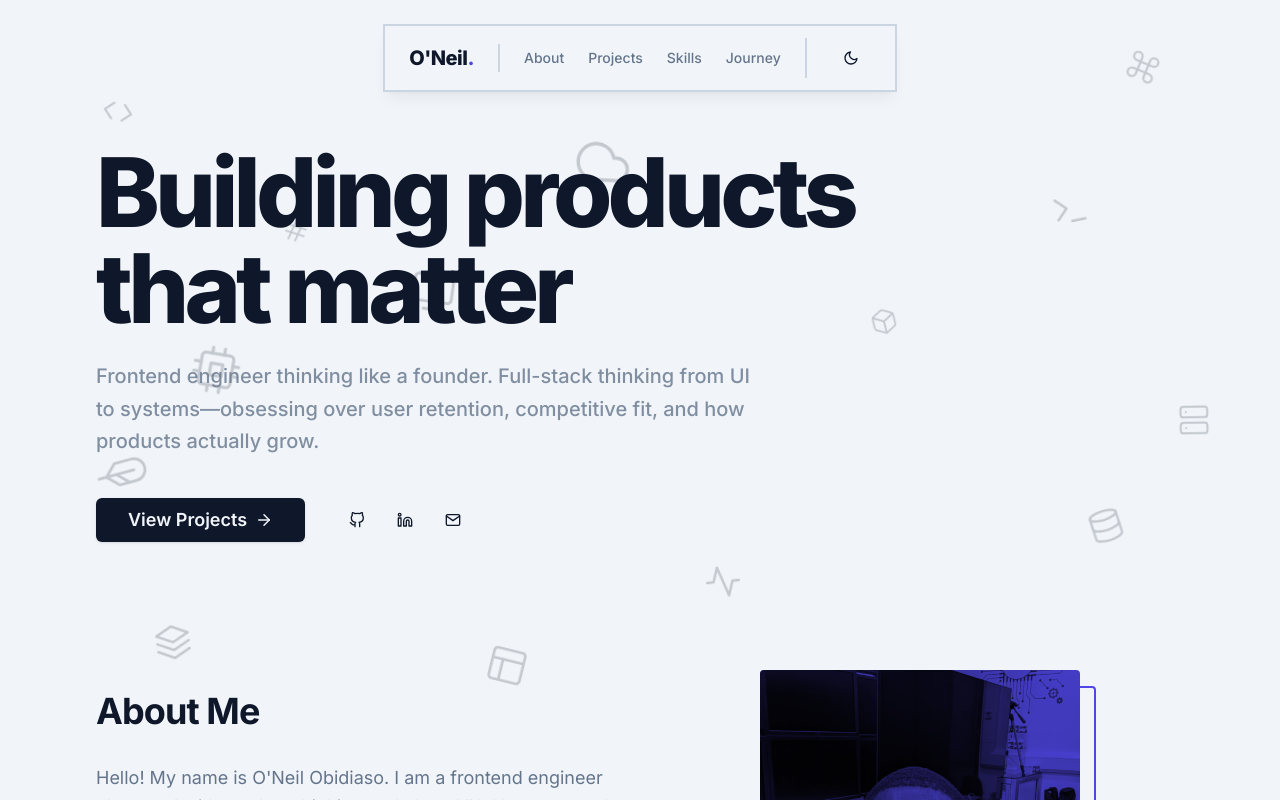
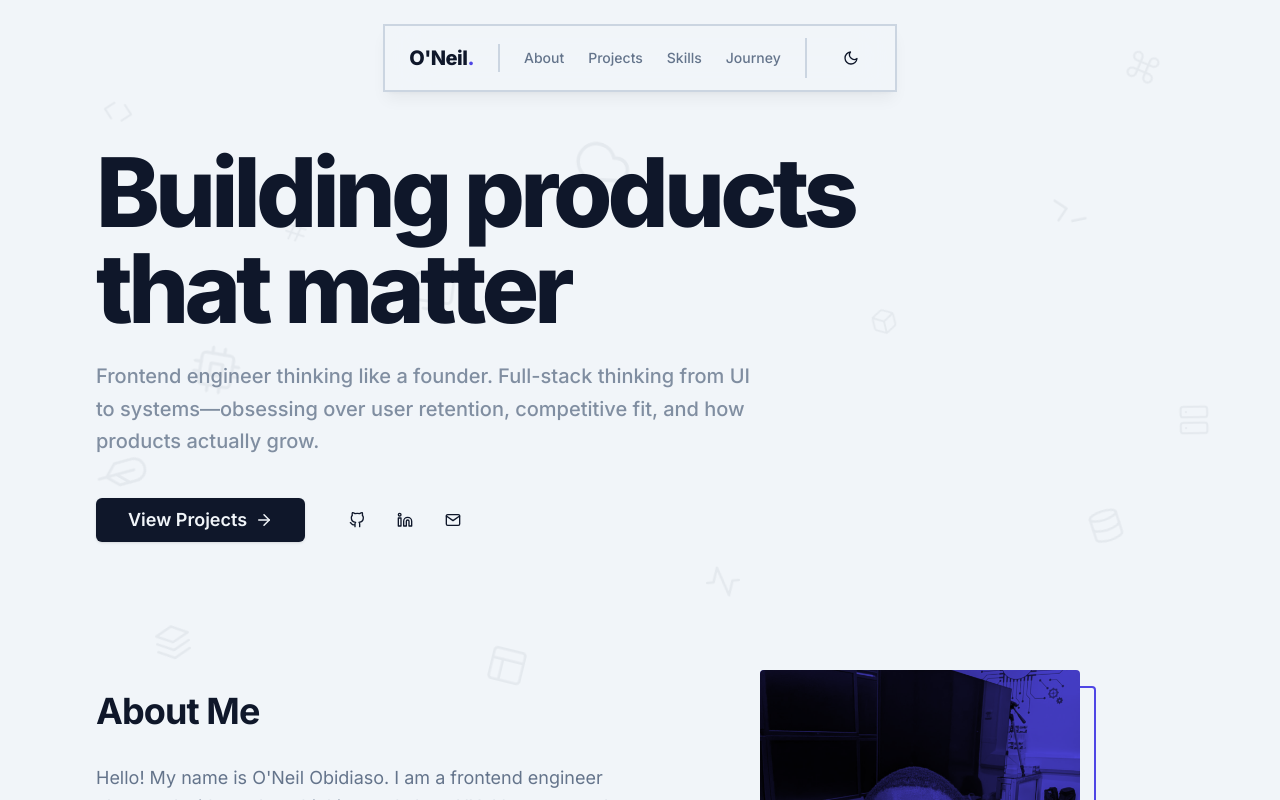
Before and after one commit to oneilh/oneil_obidiaso_portfolio, a Next.js app: page / in a window 1280 px wide. Shown: the top 800 px of the page. Built offline with nearby package versions, Linux system fonts and the light colour scheme; no server answers.

Commit message:
feat: add DoodleBackground component with animated tech-themed icons

```diff
--- a/components/doodle-background.tsx
+++ b/components/doodle-background.tsx
@@ -31,7 +31,7 @@ export function DoodleBackground() {
       {doodles.map((item, i) => (
         <div
           key={i}
-          className="absolute text-foreground opacity-20 dark:opacity-40 animate-float"
+          className="absolute text-foreground opacity-5 dark:opacity-10 animate-float"
           style={{
             top: item.top,
             left: item.left,
```
